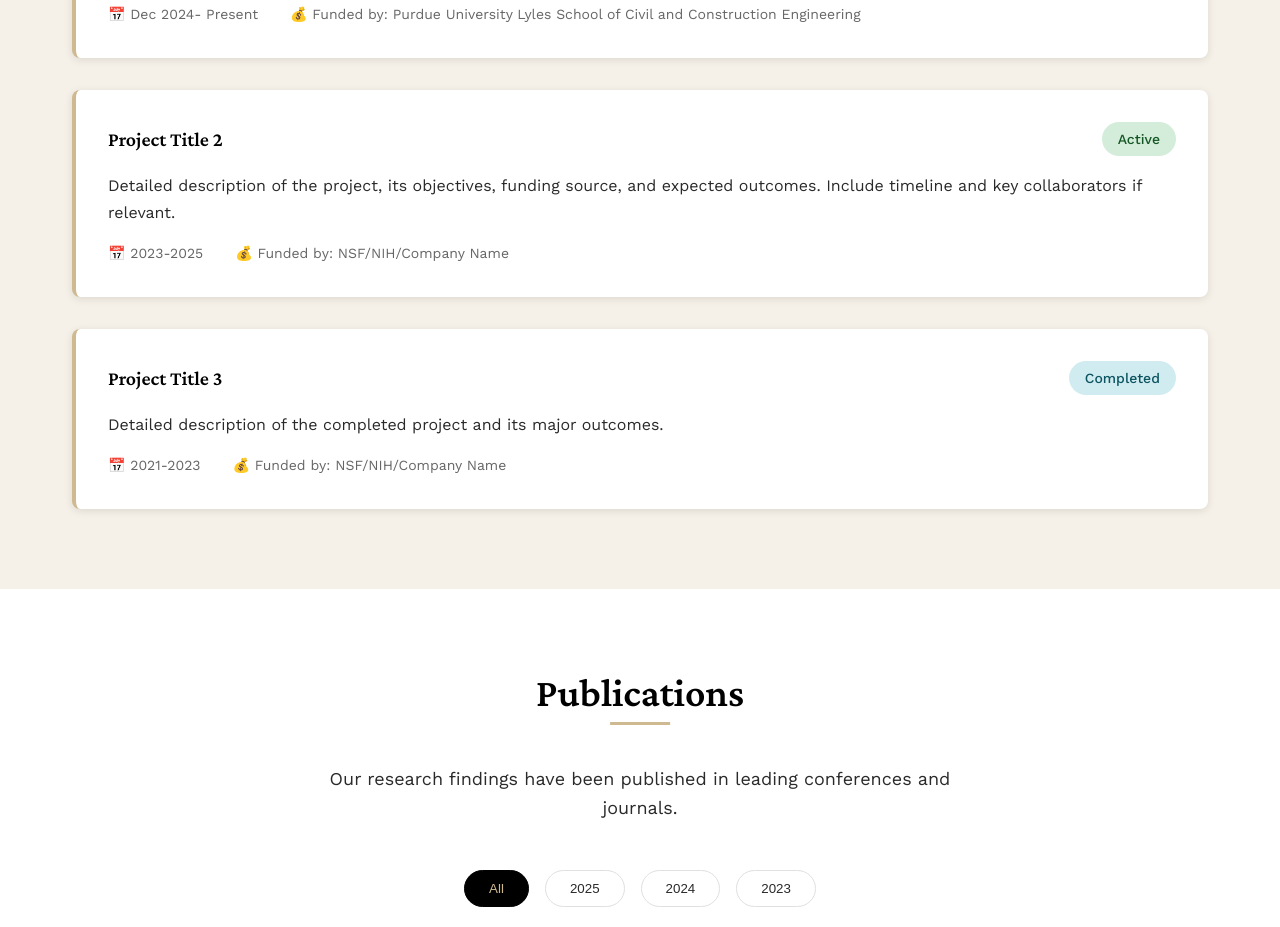
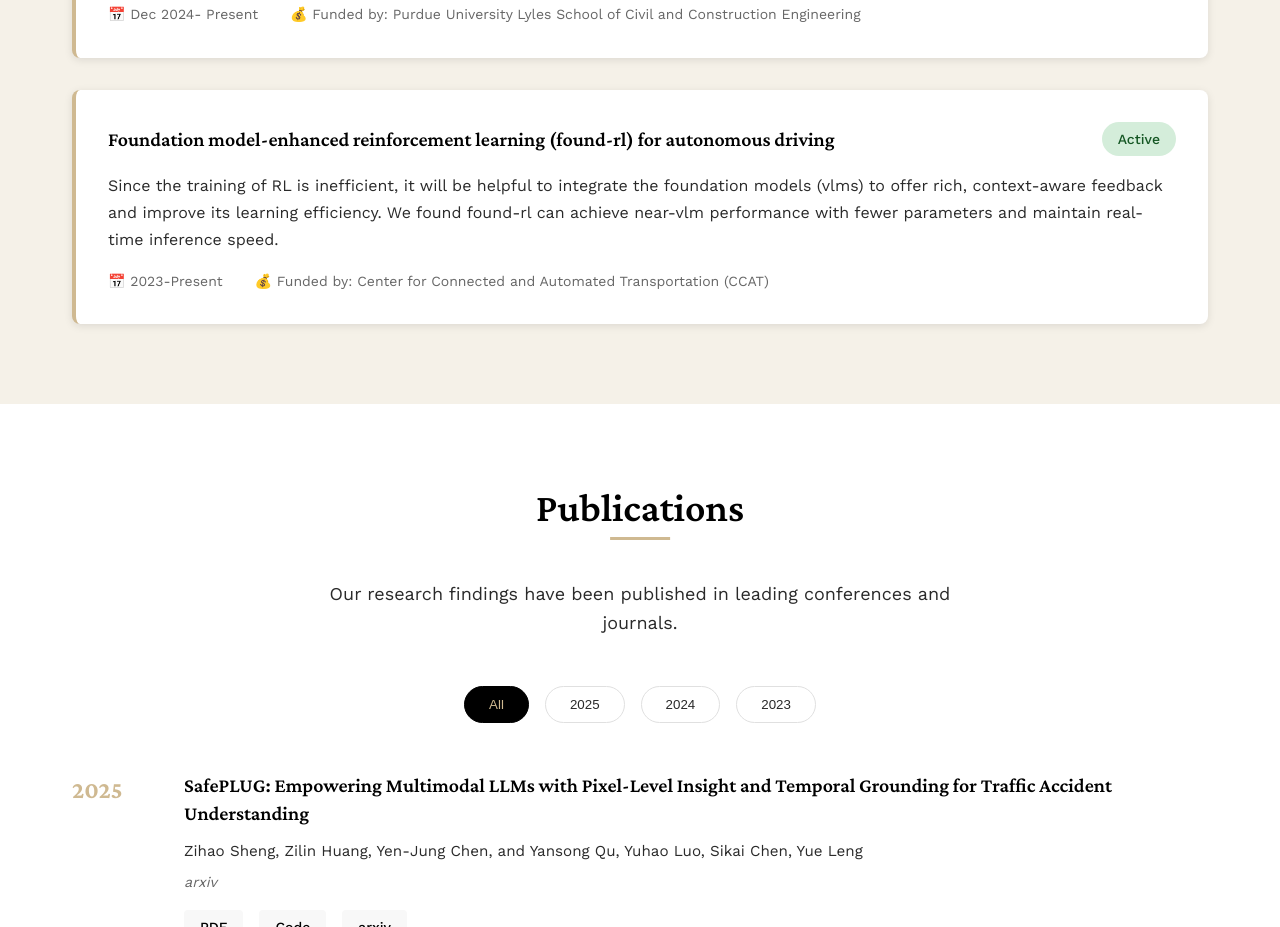
Before and after one commit to areslab-purdue/areslab-purdue.github.io, a plain HTML site: page index.html in a window 1280 px wide. Shown: the part 1839-2766 px from the top of the page. Drawn offline with nearby package versions, Linux system fonts and the light colour scheme.

Commit message:
Revise project 2 details in index.html
Updated project title and description for project 2, modified funding source and timeline.

```diff
--- a/index.html
+++ b/index.html
@@ -149,19 +149,20 @@
 
                     <div class="project-item">
                         <div class="project-header">
-                            <h4>Project Title 2</h4>
+                            <h4>Foundation model-enhanced reinforcement learning (found-rl) for autonomous driving</h4>
                             <span class="project-status active">Active</span>
                         </div>
                         <p class="project-description">
-                            Detailed description of the project, its objectives, funding source,
-                            and expected outcomes. Include timeline and key collaborators if relevant.
+                            Since the training of RL is inefficient, it will be helpful to integrate the foundation models (vlms) to offer
+                            rich, context-aware feedback and improve its learning efficiency. We found found-rl can achieve near-vlm performance with fewer parameters and maintain real-time inference speed.
                         </p>
                         <div class="project-meta">
-                            <span class="meta-item">📅 2023-2025</span>
-                            <span class="meta-item">💰 Funded by: NSF/NIH/Company Name</span>
+                            <span class="meta-item">📅 2023-Present</span>
+                            <span class="meta-item">💰 Funded by: Center for Connected and Automated Transportation (CCAT)</span>
                         </div>
                     </div>
 
+                    <!--
                     <div class="project-item">
                         <div class="project-header">
                             <h4>Project Title 3</h4>
@@ -175,6 +176,7 @@
                             <span class="meta-item">💰 Funded by: NSF/NIH/Company Name</span>
                         </div>
                     </div>
+                    -->
                 </div>
             </div>
         </div>
```
